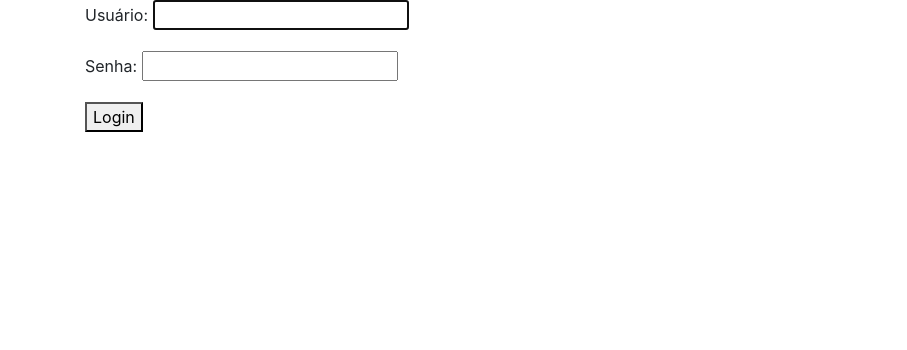
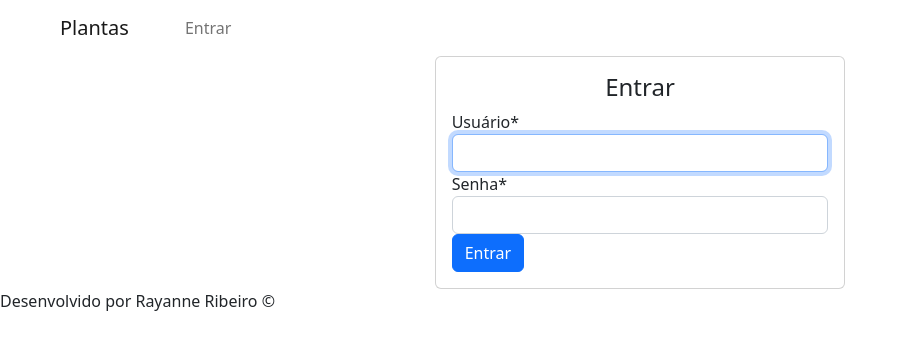
Before and after one commit to mouraribeiro/testeYS, a Django app: page /accounts/login/ in a window 1280 px wide. Shown: the top 350 px of the page, without its empty margins (0-907 px from the left). Run offline with Django 3.2, Linux system fonts and the light colour scheme; some libraries are stand-ins or nearby versions.

Commit message:
ajustando a criação dos templates

```diff
--- a/templates/base.html
+++ b/templates/base.html
@@ -1,17 +1,69 @@
 {% load static %}
+<!DOCTYPE html>
+<html lang="en">
 
-<html lang="pt-br">
 <head>
-    <meta charset="UTF-8">
-    <meta name="viewport"
-          content="width=device-width, user-scalable=no, initial-scale=1.0, maximum-scale=1.0, minimum-scale=1.0">
-    <meta http-equiv="X-UA-Compatible" content="ie=edge">
-    <link rel="stylesheet" href="{% static 'bootstrap/css/bootstrap.min.css' %}">
-    <title>{% block title %}{% endblock %}</title>
+  <meta charset="UTF-8">
+  <meta http-equiv="X-UA-Compatible" content="IE=edge">
+  <meta name="viewport" content="width=device-width, initial-scale=1.0">
+  <title>{% block title %} {% endblock %}</title>
+  <!-- CSS BOOTSTRAP -->
+  <link href="https://cdn.jsdelivr.net/npm/bootstrap@5.2.3/dist/css/bootstrap.min.css" rel="stylesheet"
+    integrity="sha384-rbsA2VBKQhggwzxH7pPCaAqO46MgnOM80zW1RWuH61DGLwZJEdK2Kadq2F9CUG65" crossorigin="anonymous">
+  <!-- font-awesome -->
+  <link rel="stylesheet" href="https://cdnjs.cloudflare.com/ajax/libs/font-awesome/6.2.1/css/all.min.css"
+    integrity="sha512-MV7K8+y+gLIBoVD59lQIYicR65iaqukzvf/nwasF0nqhPay5w/9lJmVM2hMDcnK1OnMGCdVK+iQrJ7lzPJQd1w=="
+    crossorigin="anonymous" referrerpolicy="no-referrer" />
+  <!-- CSS -->
+  <link rel="stylesheet" href="{% static 'css/style.css' %}">
 </head>
+
 <body>
-    <div class="container">
-        {% block main %}{% endblock %}
+
+  <nav class="navbar navbar-expand-lg ">
+    <div class="container-fluid">
+      <a class="navbar-brand nav-title mx-5" href="/">Plantas</a>
+      <button class="navbar-toggler" type="button" data-bs-toggle="collapse" data-bs-target="#navbarSupportedContent"
+        aria-controls="navbarSupportedContent" aria-expanded="false" aria-label="Toggle navigation">
+        <span class="navbar-toggler-icon"></span>
+      </button>
+      <div class="collapse navbar-collapse" id="navbarSupportedContent">
+        <ul class="navbar-nav me-auto mb-2 mb-lg-0">
+          {% if user.is_authenticated %}
+          <li class="nav-item">
+            <a class="nav-link " aria-current="page" href="/">Home</a>
+          </li>
+
+          {% else %}
+          <li class="nav-item">
+            <a class="nav-link " aria-current="page" href="/accounts/login">Entrar</a>
+          </li>
+          {% endif %}
+          {% if user.is_authenticated %}
+          <li class="nav-item">
+            <a class="nav-link " aria-current="page" href="/accounts/logout">Sair</a>
+          </li>
+          {% endif %}
+        </ul>
+      </div>
     </div>
+  </nav>
+  {% block content %}
+  {% endblock %}
+
+
+  <footer>
+    <p>Desenvolvido por Rayanne Ribeiro &copy;</p>
+  </footer>
+  <!-- JavaScript Bundle with Popper -->
+  <script src="https://cdn.jsdelivr.net/npm/bootstrap@5.2.3/dist/js/bootstrap.bundle.min.js"
+    integrity="sha384-kenU1KFdBIe4zVF0s0G1M5b4hcpxyD9F7jL+jjXkk+Q2h455rYXK/7HAuoJl+0I4"
+    crossorigin="anonymous"></script>
+  <script src="https://cdnjs.cloudflare.com/ajax/libs/jquery/3.6.2/jquery.min.js"
+    integrity="sha512-tWHlutFnuG0C6nQRlpvrEhE4QpkG1nn2MOUMWmUeRePl4e3Aki0VB6W1v3oLjFtd0hVOtRQ9PHpSfN6u6/QXkQ=="
+    crossorigin="anonymous" referrerpolicy="no-referrer"></script>
+  <script src="{% static 'js/script.js' %}"></script>
+
 </body>
+
 </html>
--- a/templates/registration/login.html
+++ b/templates/registration/login.html
@@ -1,12 +1,26 @@
 {% extends 'base.html' %}
+{% load crispy_forms_tags %}
+
+{% block title %}Entrar {% endblock %}
 
 
-{% block main %}
+{% block content %}
+<div class="row">
+    <div class="col-md-4 offset-md-4">
+        <div class="card auth-card">
+            <div class="card-body">
+                <h4 class="card-title text-center">Entrar</h4>
+                <form method="post">
+                    {% csrf_token %}
+                    <input type="hidden" name="next" value="{{next}}">
+                    {{form|crispy}}
+                    <button type="submit" class="btn btn-primary btn-block">Entrar</button>
+                </form>
+            </div>
+        </div>
+    </div>
+</div>
 
-    <form method="post">
-        {% csrf_token %}
-        {{ form.as_p }}
-        <button type="submit">Login</button>
 
-    </form>
-    {% endblock %}
+
+{% endblock %}
--- a/trees/urls.py
+++ b/trees/urls.py
@@ -3,10 +3,9 @@ from django.urls import path, include
 from trees.views import *
 
 urlpatterns = [
-    path('register/', SingUp.as_view(), name ='singup'),
-    path('list/', Plant_list, name ='plant list'),
-    path('view/', PlantView, name ='plant view'),
-    path('create/', createPlant, name ='create plant'),
-
+    path('register/', SingUp.as_view(), name='singup'),
+    path('', Plant_list, name='plant list'),
+    path('plant/<int:id>/', PlantView, name='plant list'),
+    path('create/', createPlant, name='create plant'),
 
 ]
--- a/treesEverywhere/settings.py
+++ b/treesEverywhere/settings.py
@@ -125,7 +125,7 @@ STATICFILES_DIRS = [
     BASE_DIR / "static",
 ]
 
-LOGIN_REDIRECT_URL = 'home'
+LOGIN_REDIRECT_URL = '/'
 
 LOGOUT_REDIRECT_URL = 'login'
 
```
Also changed, not shown: templates/plant/create_plant.html (+19 -9 lines), templates/plant/list.html (+51 -2 lines), templates/plant/view.html (+14 -2 lines), trees/models.py (+12 -11 lines), trees/views.py (+9 -5 lines).
